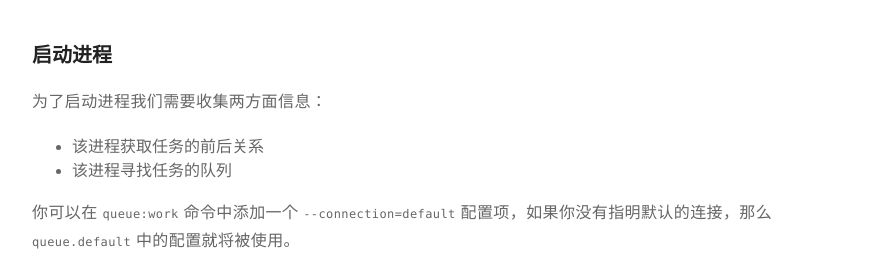
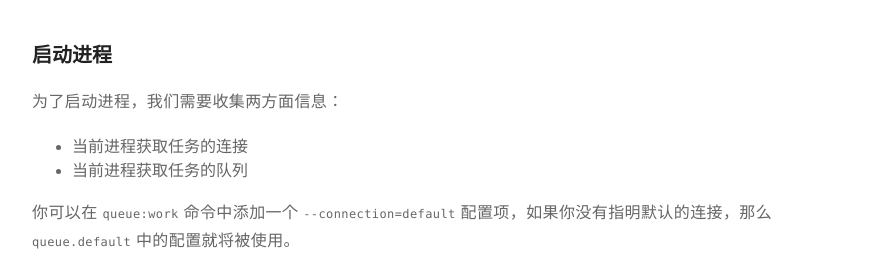
Before and after one commit to rust17/blog, a Jekyll site: the page built from _posts/second/2019-04-24-queue-workers-how-they-work.markdown, in a window 1280 px wide and 900 px high, scrolled down 3380 px. Shown: the part 167-444 px from the top of the window, without its empty margins (203-1076 px from the left). Built offline with Jekyll 4.4.1, drawn with Linux system fonts in a browser that asks for light colours.

Commit message:
update article 5

```diff
--- a/_posts/second/2019-04-24-queue-workers-how-they-work.markdown
+++ b/_posts/second/2019-04-24-queue-workers-how-they-work.markdown
@@ -164,10 +164,10 @@ $this->getTable()->insertGetId(compact(
 
 ### 启动进程
 
-为了启动进程我们需要收集两方面信息：
+为了启动进程，我们需要收集两方面信息：
 
-* 该进程获取任务的前后关系
-* 该进程寻找任务的队列
+* 当前进程获取任务的连接
+* 当前进程获取任务的队列
 
 你可以在 `queue:work` 命令中添加一个 `--connection=default` 配置项，如果你没有指明默认的连接，那么 `queue.default` 中的配置就将被使用。
 
```
